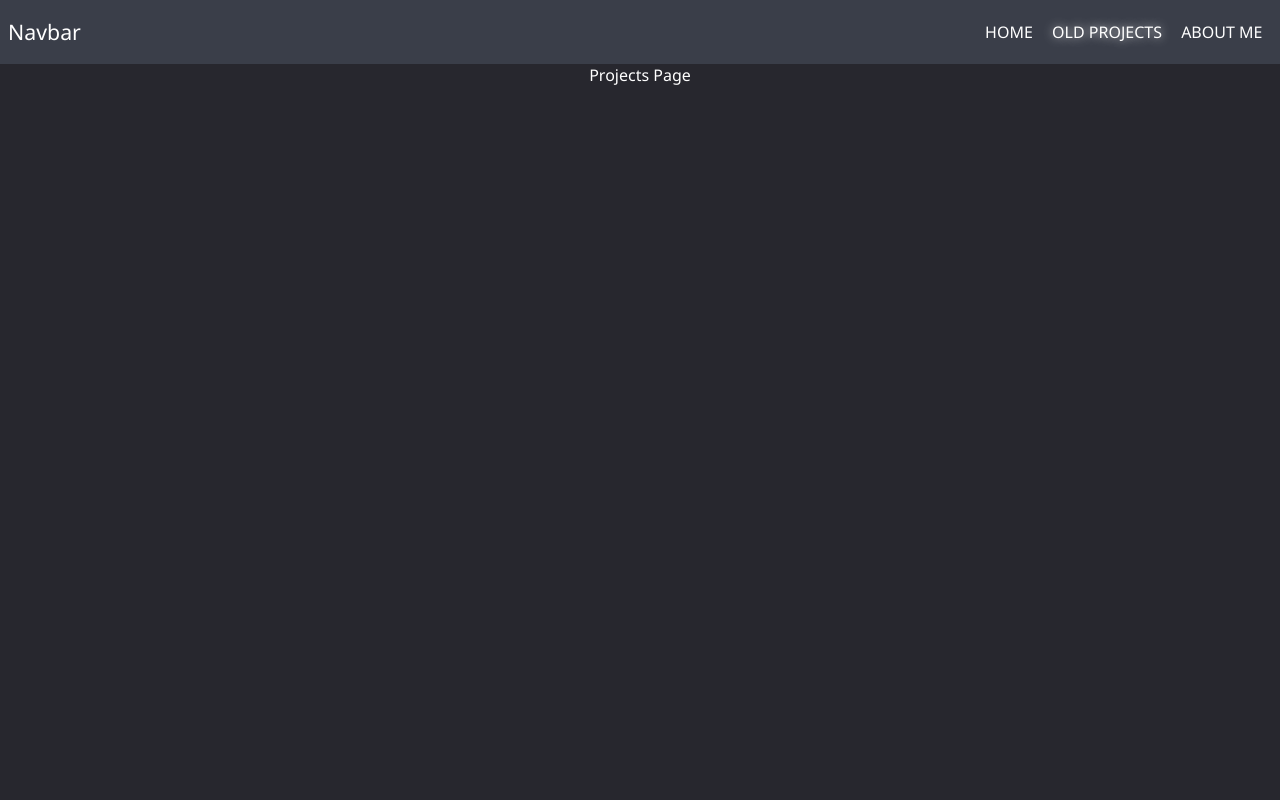
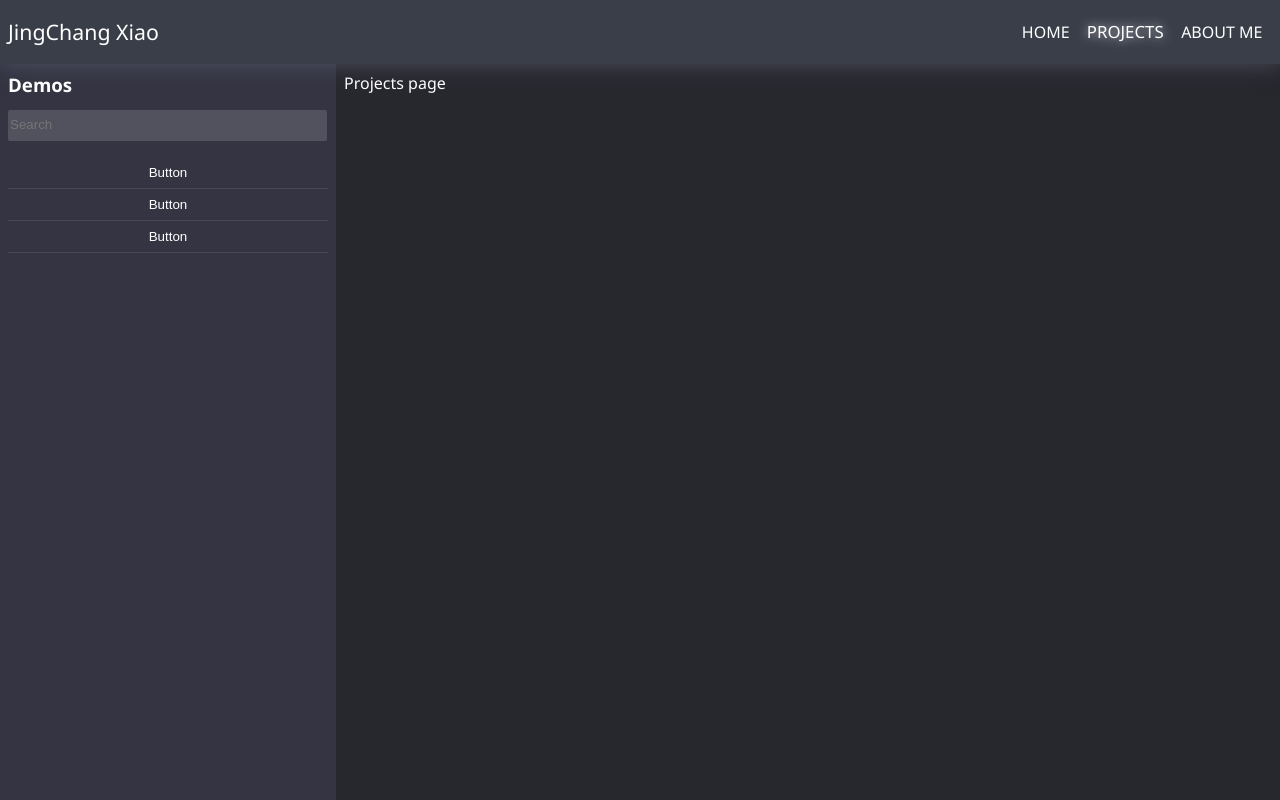
Before and after one commit to sinsinkun/new-portfolio, a React (Create React App) app in the folder client/: page /projects in a window 1280 px wide. Built offline with nearby package versions, Linux system fonts and the light colour scheme.

Commit message:
Outlined basic styling for pages

```diff
--- a/client/src/App.js
+++ b/client/src/App.js
@@ -5,18 +5,23 @@ import Page404 from './components/Page404';
 import Home from './components/Home';
 import Projects from './components/Projects';
 import About from './components/About';
+import { StoreProvider } from './components/GlobalStore';
 
 function App() {
   return (
+    <StoreProvider>
       <Router>
         <Navbar />
+
         <Switch>
           <Route exact path="/"><Home /></Route>
           <Route path="/projects"><Projects /></Route>
           <Route path="/about"><About /></Route>
           <Route><Page404 /></Route>
         </Switch>
+
       </Router>
+    </StoreProvider>
   );
 }
 
--- /dev/null
+++ b/client/src/components/GlobalStore.js
@@ -0,0 +1,38 @@
+import { createContext, useReducer, useContext, useEffect } from "react";
+
+const initialData = {
+  winX:window.innerWidth,
+  winY:window.innerHeight,
+};
+
+/*! IMPORTANT all your reducer functionality goes here */
+const reduceFn = (state, action) => {
+  switch (action.do) {
+  case "resize":
+    return {...state, winX:window.innerWidth, winY:window.innerHeight};
+  default:
+    throw new Error(`Invalid action type: ${action.do}`);
+  }
+}
+
+const StoreContext = createContext();
+
+const StoreProvider = function(props){
+  const [state, dispatch] = useReducer( reduceFn, initialData );
+
+  useEffect(() => {
+    // add listeners for window resize
+    function handleResize() { dispatch({do:"resize"}) };
+    window.addEventListener('resize', handleResize);
+    return () => window.removeEventListener('resize', handleResize);
+  })
+  return (
+    <StoreContext.Provider value={[state, dispatch]}>
+      {props.children}
+    </StoreContext.Provider>
+  )
+}
+
+const useStoreContext = function(){ return useContext(StoreContext) };
+
+export { StoreProvider, useStoreContext }
--- a/client/src/components/Navbar.js
+++ b/client/src/components/Navbar.js
@@ -3,11 +3,11 @@ import { NavLink } from "react-router-dom";
 function Navbar() {
   return(
     <div className="navbar">
-      <span>Navbar</span>
+      <span>JingChang Xiao</span>
       <div className="navbar-mid"></div>
       <div className="navbar-nav">
         <NavLink exact to="/" activeClassName="active" className="navbar-navlinks">HOME</NavLink>
-        <NavLink to="/projects" activeClassName="active" className="navbar-navlinks">OLD PROJECTS</NavLink>
+        <NavLink to="/projects" activeClassName="active" className="navbar-navlinks">PROJECTS</NavLink>
         <NavLink to="/about" activeClassName="active" className="navbar-navlinks">ABOUT ME</NavLink>
       </div>
     </div>
--- /dev/null
+++ b/client/src/components/Projects/MainDisplay.js
@@ -0,0 +1,9 @@
+function MainDisplay() {
+  return(
+    <div className="projects-main">
+      <span>Projects page</span>
+    </div>
+  )
+}
+
+export default MainDisplay;
--- /dev/null
+++ b/client/src/components/Projects/Sidebar.js
@@ -0,0 +1,25 @@
+import { useStoreContext } from '../GlobalStore';
+
+function Sidebar() {
+
+  const [store] = useStoreContext();
+
+  if (store.winX > 980) return(
+    <div className="sidebar">
+      <h3 className="sidebar-title">Demos</h3>
+      <input className="sidebar-search" placeholder="Search" />
+      <ul className="sidebar-btn-list">
+        <li><button>Button</button></li>
+        <li><button>Button</button></li>
+        <li><button>Button</button></li>
+      </ul>
+    </div>
+  )
+  else return(
+    <div className="sidebar closed">
+      [&nbsp;&nbsp;&nbsp;]
+    </div>
+  )
+}
+
+export default Sidebar;
--- a/client/src/components/Projects/index.js
+++ b/client/src/components/Projects/index.js
@@ -1,7 +1,11 @@
+import MainDisplay from './MainDisplay';
+import Sidebar from './Sidebar';
+
 function Projects() {
   return(
     <div className="container-max">
-      Projects Page
+      <Sidebar />
+      <MainDisplay />
     </div>
   )
 }
--- a/client/src/components/style.css
+++ b/client/src/components/style.css
@@ -8,8 +8,6 @@ body {
 .container-max {
   min-height: calc(100vh - 4rem);
   display: flex;
-  flex-direction: column;
-  align-items: center;
 }
 
 .container {
@@ -21,6 +19,9 @@ body {
   background-color: rgba(255,255,255,0.02);
 }
 
+/* ---------------- */
+/* -- NAVBAR CSS -- */
+/* ---------------- */
 .navbar {
   background-color: rgb(58, 62, 73);
   height: 4rem;
@@ -29,6 +30,9 @@ body {
   display: flex;
   align-items: center;
   font-size: 16pt;
+  box-shadow: 0 1px 20px rgba(104, 110, 128, 0.5);
+  position: relative;
+  z-index: 10;
 }
 
 .navbar-mid {
@@ -49,8 +53,77 @@ body {
 
 .navbar-navlinks.active {
   text-shadow: 0 0 10px rgba(255,255,255,0.8);
+  transform: scale(1.05);
 }
 
+/* ----------------------- */
+/* -- PROJECTS PAGE CSS -- */
+/* ----------------------- */
+.sidebar {
+  background-color: rgb(52, 52, 66);
+  height: inherit;
+  width: 25%;
+  max-width: 400px;
+  padding: 0.5rem;
+}
+
+.sidebar.closed {
+  width:25px;
+  text-align: center;
+}
+
+.sidebar-title {
+  margin-top: 0;
+  margin-bottom: 0.8rem;
+}
+
+.sidebar-search {
+  width: 98.5%;
+  line-height: 1.8rem;
+  background-color: rgba(255,255,255,0.15);
+  border: none;
+  border-radius: 2px;
+  color: white;
+}
+
+.sidebar-search:focus {
+  outline: none;
+  background-color: rgba(255,255,255,0.1);
+  box-shadow: 0 0 5px rgba(255,255,255,0.8);
+}
+
+.sidebar-btn-list {
+  list-style: none;
+  padding-left: 0;
+}
+
+.sidebar-btn-list button {
+  background: none;
+  border: none;
+  border-bottom: 1px solid rgba(255,255,255,0.1);
+  color: white;
+  cursor: pointer;
+  padding: 0.5rem 0;
+  width: 100%;
+}
+
+.sidebar-btn-list button:hover {
+  background-color: rgba(255,255,255,0.1);
+}
+
+.sidebar-btn-list button:focus {
+  outline: none;
+  box-shadow: 0 0 5px rgba(255,255,255,0.8);
+}
+
+.projects-main {
+  padding: 0.5rem;
+  flex-grow: 1;
+}
+
+/* ------------------- */
+/* -- MEDIA QUERIES -- */
+/* ------------------- */
 @media screen and (max-width:980px) {
   .container {
     margin: 0 8vw;
```
Lines whose indentation alone changed are shown as unchanged.
